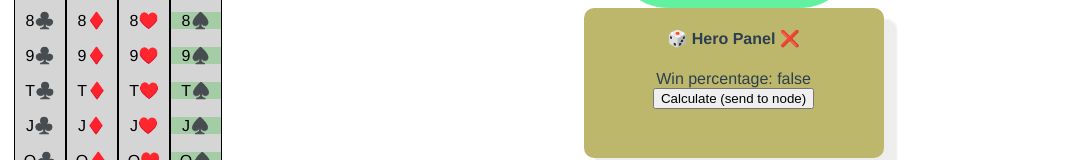
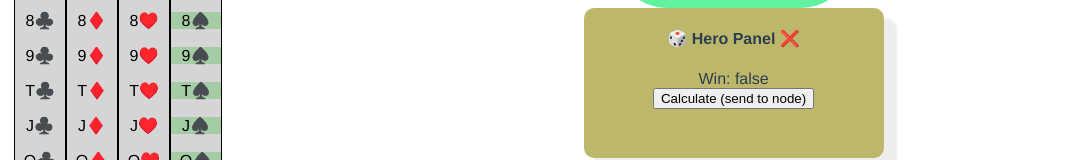
Before and after one commit to vukang/second, a Vue app: page / in a window 1280 px wide. Shown: the part 260-420 px from the top of the page, without its empty margins (0-1070 px from the left). Built offline with nearby package versions, Linux system fonts and the light colour scheme.

Commit message:
working fine. logic fixed

```diff
--- a/src/App.vue
+++ b/src/App.vue
@@ -2,8 +2,6 @@
   <div id="app">
     <div id="layout">
       <LeftCol
-      :setSelected="setSelected"
-      :setHole="setHole"
       :setH="setHoleCards"
       :setC="setCommunityCards"
       :setV="setVillainCards"
@@ -14,17 +12,23 @@
       />
       <RightCol
         :sendFunktion="sendData"
-        :selected="getSelected"
-        :getHole="getHoleCards"
         :heroC="heroC"
-        :dataCommunityCards="this.boardC"
-        :villainC="this.villC"
-        :results="this.returnedData"
+        :dataCommunityCards="boardC"
+        :villainC="villC"
+        :results="returnedData"
+        :resetB="resetBoard"
+        :resetH="resetHero"
+        :resetV="resetVil"
+        :genRndNSplice="generateRandomAndSplice"
+        :setHero="setHero"
+        :setVill="setVill"
+        :setBoard="setBoard"
         :key="Math.random()"
         :key2="Math.random()"
       />
     </div>
-    {{ aktuellerStapel }}
+
+    <!-- {{ generateRandomAndSplice()  }} -->
   </div>
 </template>
 
@@ -40,10 +44,7 @@ export default {
   },
   data() {
     return {
-      selectedCards: [{}, {}],
-      holeCards: [],
-      villainCards: [],
-      communityCards: [],
+
       returnedData: [],
 
       heroC: [],
@@ -51,9 +52,12 @@ export default {
       boardC: [],
 
       kartenstapel: this.kartenstapelErzeugen(),
+      // bereinigterStapel: this.aktuellerStapel
+
     }
   },
   methods: {
+    // POST req
     sendData() {
       const meinRequest = new Request("http://localhost:9999/sendData", {
         method: "POST",
@@ -77,13 +81,18 @@ export default {
     },
 
     kopiereKarte(karte, target, maxLength=2){
-      if (this[target].length < maxLength)
+
+      if (this.heroC.includes(karte) || this.villC.includes(karte) || this.boardC.includes(karte) ) {
+        console.log(("DO NOT COPY CARD"))
+        throw Error("Card already in use!")
+      } else {
+        if (this[target].length < maxLength)
         {this[target].push(karte)}
+      }
 
-      console.log(this[target])
+
 
     },
-
 
     kartenstapelErzeugen() {
       let cards = 'A23456789TJQK'.split('');
@@ -98,6 +107,7 @@ export default {
       return kStapel;
     },
 
+    // reset&del methods
     resetAll() {
       this.selectedCards= [{}, {}];
       this.holeCards= [];
@@ -112,6 +122,19 @@ export default {
       window.location.reload()
     },
 
+    resetHero(){
+      this.heroC = [];
+    },
+
+    resetVil(){
+      this.villC = [];
+    },
+
+    resetBoard(){
+      this.boardC = [];
+    },
+
+    // alte methoden /////////////
     setHoleCards(karte) {
       console.log(karte)
 
@@ -147,55 +170,6 @@ export default {
       }
     },
 
-    setSelected(card) {
-      for (let key in card) {
-        // console.log(key, card);
-        // console.log(this.selectedCards[0].card);
-        // console.log(this.selectedCards[1].card);
-
-        if (
-          this.selectedCards[0].card != undefined &&
-          this.selectedCards[1].card == undefined
-        ) {
-          this.selectedCards[1][key] = card[key];
-        }
-
-        this.selectedCards[0][key] = card[key];
-
-        /*
-        if (this.selectedCards[0].length !== 0) {
-          this.selectedCards[0][key] = card[key];
-        } else {
-          this.selectedCards[1][key] = card[key];
-        } */
-
-        // this.selectedCards[0][key] = card[key];
-
-        this.$forceUpdate();
-      }
-    },
-
-    setHole(textContent) {
-      textContent = textContent.trim();
-
-      if (this.holeCards.length >= 2) {
-        console.log(this.holeCards);
-        console.log("adding to villain's cards here...");
-        this.setVillainHole(textContent);
-      }
-
-      if (!this.holeCards.includes(textContent) && this.holeCards.length <= 1) {
-        console.log("push to arr");
-        this.holeCards.push(textContent);
-      } else if (this.holeCards.length <= 1) {
-        console.log("pop if 1");
-        this.holeCards.pop();
-      } else {
-        let filtered = this.holeCards.filter((el) => el != textContent);
-        console.log(filtered);
-        this.holeCards = filtered;
-      }
-    },
 
     pushToCommunityCards(textContent) {
       console.log(this.communityCards);
@@ -250,19 +224,58 @@ export default {
         this.villainCards = filtered;
       }
     },
+    ///////////////
+
+    setHero(cardArray){
+      this.heroC = cardArray
+    },
+
+    setVill(cardArray){
+      this.villC = cardArray
+    },
+
+    setBoard(cardArray){
+      this.boardC = cardArray
+    },
+
+
+    generateRandomAndSplice (num = 2,) {
+
+      let cleanStapel = this.aktuellerStapel
+
+      num = Math.min(num, cleanStapel.length);
+
+
+      let leeresArr = [];
+
+      while (leeresArr.length < num) {
+        let rndNum = ~~(Math.random() * cleanStapel.length);
+
+        leeresArr.push(cleanStapel.splice(rndNum, 1)[0]);
+      }
+
+      return leeresArr;
+    },
+
+
+},  computed: {
+
+    aktuellerStapel : function() {
+      let bereinigt = this.kartenstapel.filter((karte) => {
+        return !this.heroC.some((heroKarte)=> heroKarte == karte)
+      })
+      bereinigt = bereinigt.filter((karte) => {
+        return !this.villC.some((villKarte)=> villKarte == karte)
+      })
+      bereinigt = bereinigt.filter((karte) => {
+        return !this.boardC.some((boardKarte)=> boardKarte == karte)
+      })
+      return bereinigt
+    },
+
+
   },
-  computed: {
-    getSelected() {
-      return this.selectedCards;
-    },
-    getHoleCards() {
-      return this.holeCards;
-    },
-    aktuellerStapel : function() {
-      return this.kartenstapel.forEach((karte) => console.log(karte))
-    }
-  },
-};
+}
 </script>
 
 <style scoped>
--- a/src/components/Board.vue
+++ b/src/components/Board.vue
@@ -16,16 +16,18 @@
 
 <script>
 export default {
-  props: ["community"],
+  props: ["community", "resetB", "setBoard", "rndCards"],
   data() {
     return {};
   },
   methods: {
     delC() {
       console.log("delete C cards in data array!")
+      this.resetB()
     },
     rndC(){
       console.log('randomize flop! w/ 3cards')
+      this.setBoard(this.rndCards(3))
     }
   }
 };
--- a/src/components/CardsCol.vue
+++ b/src/components/CardsCol.vue
@@ -5,29 +5,17 @@
         {{ card.value }}
 
       <div class="target" @click="(e) => {
-        e.currentTarget.parentElement.classList.toggle('active--hero');
-        e.currentTarget.parentElement.classList.toggle('indivCard');
-
-        // settingH(e, card+suit)
         kopiereKarte(card, 'heroC', 2)
         }">
         H
       </div>
 
       <div class="target" @click="(e) => {
-        e.currentTarget.parentElement.classList.toggle('active--comm');
-        e.currentTarget.parentElement.classList.toggle('indivCard');
-
-        //settingC(card+suit)
         kopiereKarte(card, 'boardC', 5)}">
         C
       </div>
 
       <div class="target" @click="(e) =>  {
-        e.currentTarget.parentElement.classList.toggle('active--villain');
-        e.currentTarget.parentElement.classList.toggle('indivCard');
-
-        //settingV(card+suit)}
         kopiereKarte(card, 'villC', 2)}"
         >
         V
@@ -72,13 +60,6 @@ export default {
 
       this.setHole(karte);
       // console.log(this.communityCards);
-    },
-
-    setCard(card, suit) {
-      this.setSelected({ card, suit });
-
-      //   let str = `${card}${suit}`;
-      //   alert(str);
     },
   },
 };
--- a/src/components/LeftCol.vue
+++ b/src/components/LeftCol.vue
@@ -2,7 +2,12 @@
   <div class="cardsContainer">
     Pick your cards...
     <div class="columnCardContainer">
-      <CardsCol :setSelected="setSelected" :setHole="setHole" :setH="setH" :setC="setC" :setV="setV" :resetAll="resetAll"       :kopiereKarte="kopiereKarte"
+      <CardsCol
+      :setH="setH"
+      :setC="setC"
+      :setV="setV"
+      :resetAll="resetAll"
+      :kopiereKarte="kopiereKarte"
       :kartenstapel="kartenstapel"
       >
        </CardsCol>
@@ -15,7 +20,7 @@
 <script>
 import CardsCol from "./CardsCol.vue";
 export default {
-  props: ["setSelected", "setHole", "setH", "setC", "setV", "resetAll", 'kopiereKarte', 'kartenstapel'],
+  props: ["setH", "setC", "setV", "resetAll", 'kopiereKarte', 'kartenstapel'],
   components: {
     CardsCol,
   },
--- a/src/components/PlayerPanel.vue
+++ b/src/components/PlayerPanel.vue
@@ -5,14 +5,14 @@
     <div id="results" v-for="(dat, index) in data" :key="index">
       {{ dat.value }}
     </div>
-    <div class="stats">Win percentage: {{ resHero }}</div>
+    <div class="stats">Win: {{ resHero }}</div>
     <button @click="sendFunktion">Calculate (send to node)</button>
   </div>
 </template>
 
 <script>
 export default {
-  props: ["data", "sendFunktion", "results"],
+  props: ["data", "sendFunktion", "results", "resetH", "rndCards", "setHero"],
   data() {
     return {
       resHero: this.results.length?this.results[0].slice(25):false,
@@ -22,9 +22,11 @@ export default {
   methods: {
     delH() {
       console.log("delete H cards in data array!")
+      this.resetH()
     },
     rndH(){
-      console.log("rnd cards 4 hero")
+      console.log("2 rnd cards 4 hero")
+      this.setHero(this.rndCards(2))
     }
   }
 };
--- a/src/components/RightCol.vue
+++ b/src/components/RightCol.vue
@@ -4,12 +4,15 @@
       Instructions: 1) Pick Hero cards 2) Pick villain cards 3) Pick at least 3
       board cards
     </div>
-    <Villain-panel :villainC="villainC" :results="results"></Villain-panel>
-    <Board :community="dataCommunityCards"></Board>
+    <Villain-panel :villainC="villainC" :results="results" :resetV="resetV" :setVill="setVill" :rndCards="genRndNSplice"></Villain-panel>
+    <Board :community="dataCommunityCards" :resetB="resetB" :setBoard="setBoard" :rndCards="genRndNSplice"></Board>
     <PlayerPanel
       :data="heroC"
       :sendFunktion="sendFunktion"
       :results="results"
+      :resetH="resetH"
+      :rndCards="genRndNSplice"
+      :setHero="setHero"
     ></PlayerPanel>
 
   </div>
@@ -22,13 +25,18 @@ import VillainPanel from "./VillainPanel.vue";
 
 export default {
   props: [
-    "selected",
-    "getHole",
     "heroC",
     "dataCommunityCards",
     "sendFunktion",
     "results",
     "villainC",
+    "resetB",
+    "resetH",
+    "resetV",
+    "genRndNSplice",
+    "setHero",
+    "setVill",
+    "setBoard"
   ],
   components: {
     Board,
--- a/src/components/VillainPanel.vue
+++ b/src/components/VillainPanel.vue
@@ -10,7 +10,7 @@
 
 <script>
 export default {
-  props: ["villainC", "results"],
+  props: ["villainC", "results", "resetV", "setVill", "rndCards"],
   data() {
     return {
       resV: this.results.length?this.results[1].slice(25) : false,
@@ -19,9 +19,11 @@ export default {
   methods: {
     delH() {
       console.log("delete V cards in data array!")
+      this.resetV()
     },
     rndV(){
-      console.log("rnd c 4 vill")
+      console.log("2 rnd c 4 vill")
+      this.setVill(this.rndCards(2))
     }
   }
 
```
